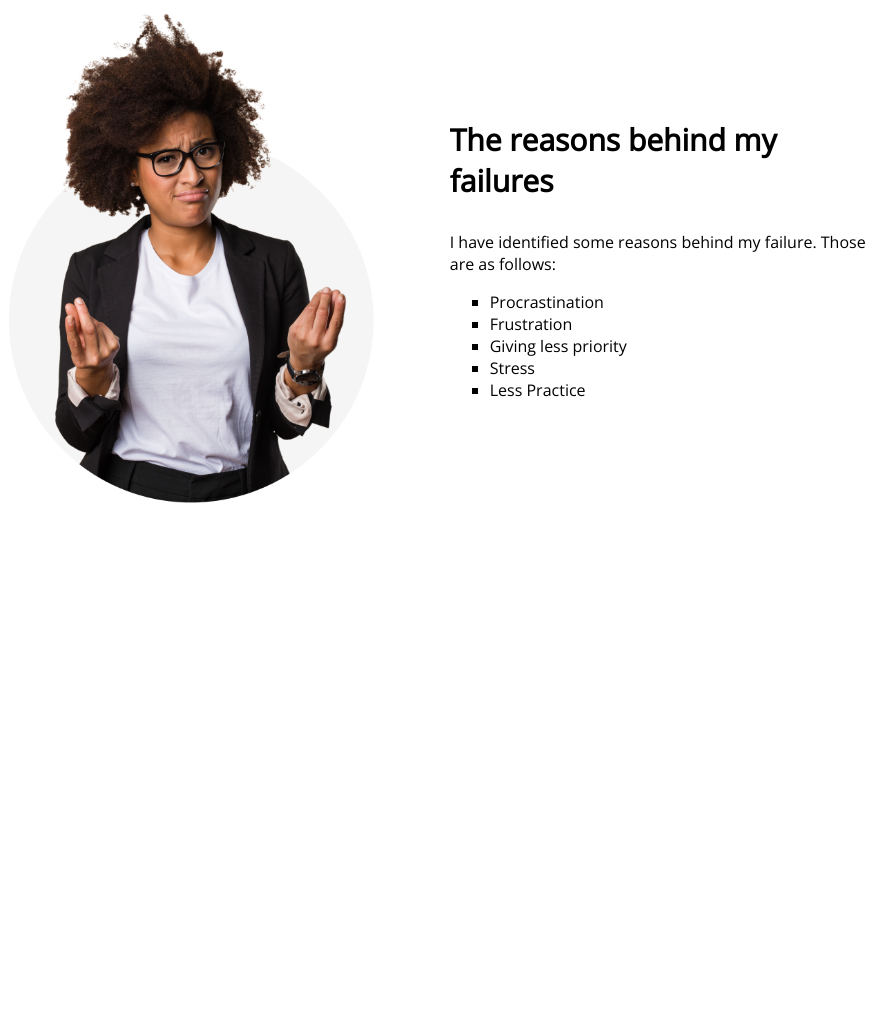
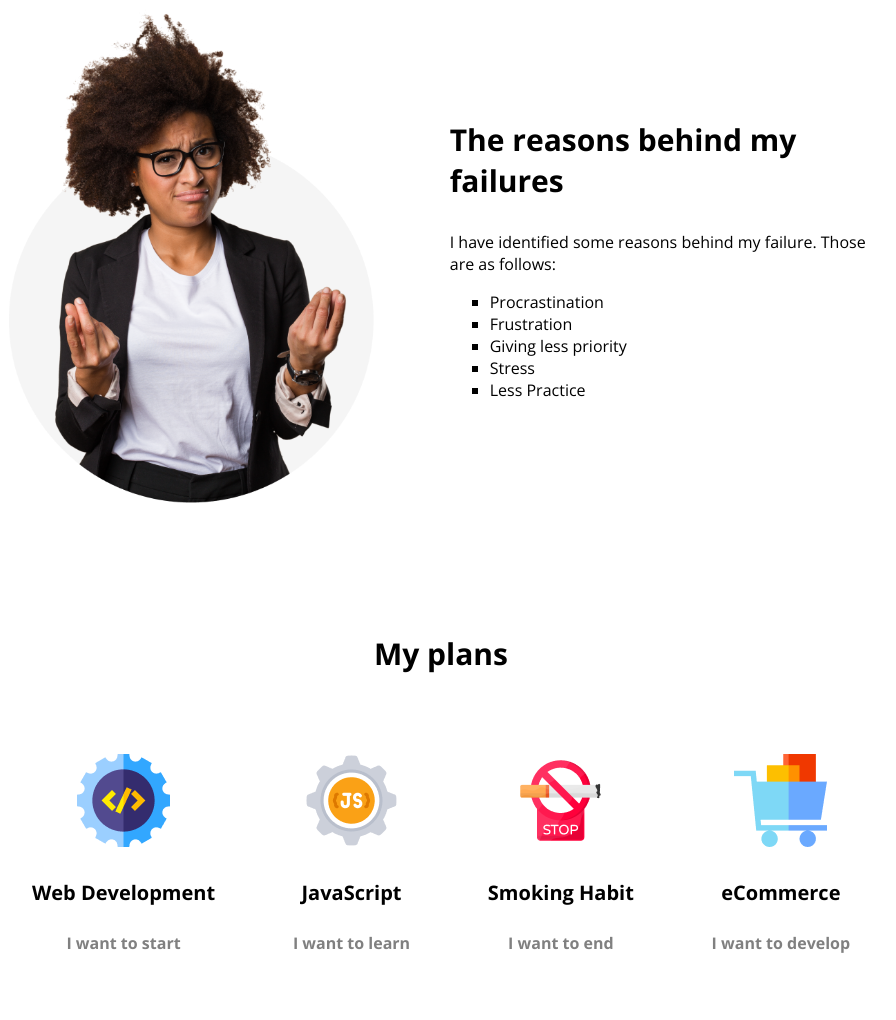
Before and after one commit to Mubasshirah/Assignment-1, a plain HTML site: page index.html in a window 1280 px wide. Shown: the part 647-1667 px from the top of the page, without its empty margins (199-1095 px from the left). Before the commit the page ends 1250 px from the top, so only its background shows below. Drawn offline with nearby package versions, Linux system fonts and the light colour scheme.

Commit message:
plans part done

```diff
--- a/index.html
+++ b/index.html
@@ -9,7 +9,7 @@
     <link rel="stylesheet" href="styles/style.css">
     <link rel="preconnect" href="https://fonts.googleapis.com">
     <link rel="preconnect" href="https://fonts.gstatic.com" crossorigin>
-    <link href="https://fonts.googleapis.com/css2?family=Open+Sans:ital@0;1&display=swap" rel="stylesheet">
+    <link rel="preconnect" href="https://fonts.googleapis.com"><link rel="preconnect" href="https://fonts.gstatic.com" crossorigin><link href="https://fonts.googleapis.com/css2?family=Open+Sans:ital,wght@0,400;0,700;1,400&display=swap" rel="stylesheet">
 </head>
 
 <body>
@@ -48,6 +48,36 @@
             </div>
         </section>
         <!-- failure part ends -->
+        <!-- plans part starts -->
+        <section>
+            <h3 class="plan-title">My plans</h3>
+            <div class="plans-part">
+
+
+                <div class="plan-item">
+                    <img src="images/icons/web.png" alt="">
+                    <h4>Web Development</h4>
+                    <p>I want to start</p>
+                </div>
+                <div class="plan-item">
+                    <img src="images/icons/js.png" alt="">
+                    <h4>JavaScript</h4>
+                    <p>I want to learn</p>
+                </div>
+                <div class="plan-item">
+                    <img src="images/icons/smoke.png" alt="">
+                    <h4>Smoking Habit</h4>
+                    <p>I want to end</p>
+                </div>
+                <div class="plan-item">
+                    <img src="images/icons/ecom.png" alt="">
+                    <h4>eCommerce</h4>
+                    <p>I want to develop</p>
+                </div>
+            </div>
+
+        </section>
+        <!-- plans part ends -->
     </main>
     <footer></footer>
 </body>
--- a/styles/style.css
+++ b/styles/style.css
@@ -85,4 +85,25 @@ width: 62%;
     list-style-type:square;
 }
 /* failure part ends */
-/* plans  */
+/* plans part staarts */
+.plan-title{
+    text-align: center;
+    font-size: 30px;
+}
+.plans-part{
+    display: flex;
+    justify-content: space-around;
+}
+.plan-item{
+    text-align: center;
+    padding: 50px 0px;
+}
+.plan-item h4{
+    font-size: 20px;
+    font-weight: 700;
+}
+.plan-item p{
+    color: grey;
+    font-weight: bold;
+}
+/* plans part ends */
```
Lines whose indentation alone changed are shown as unchanged.
